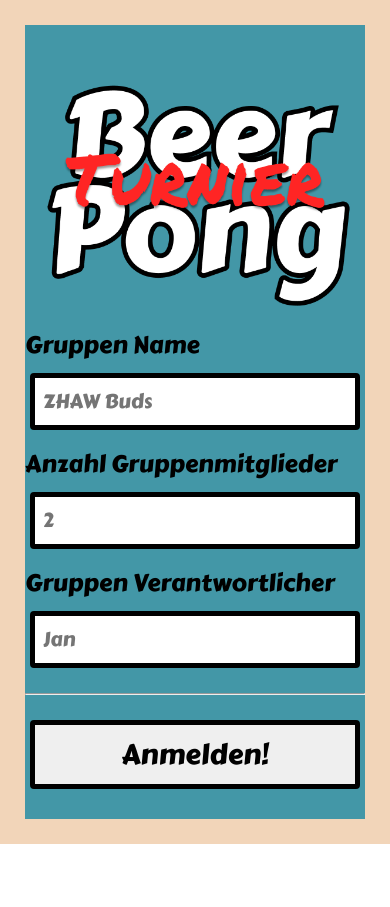
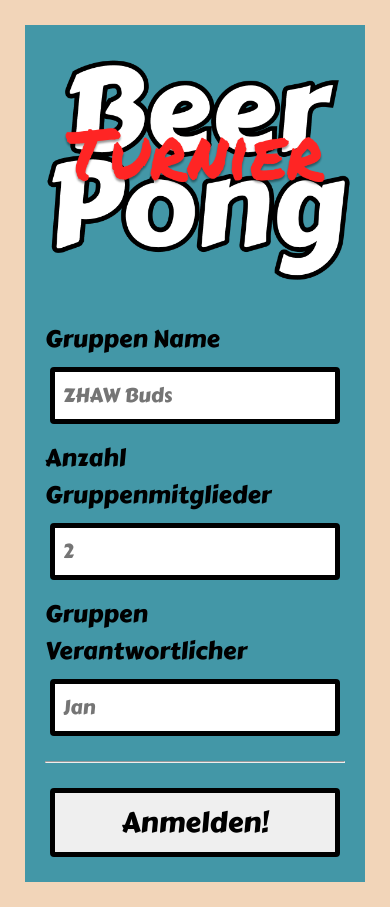
Before and after one commit to MrF3lix/zhaw-beer-pong, a Next.js app: page / in a window 390 px wide. Before the commit the page ends 844 px from the top, so only its background shows below. Built offline with nearby package versions, Linux system fonts and the light colour scheme.

Commit message:
Fix mobile styles

```diff
--- a/pages/index.js
+++ b/pages/index.js
@@ -6,7 +6,7 @@ import Logo from '../assets/images/logo.png'
 const API_URL = 'https://sheet.best/api/sheets/a9ab514d-7010-4004-b4eb-fc9c6dc94c0b'
 
 const Home = () => {
-    const [hasSubmitted, setHasSubmitted] = useSessionStorage('submitted-test-1', false)
+    const [hasSubmitted, setHasSubmitted] = useSessionStorage('submitted', false)
 
     const [groupName, setGroupName] = useState()
     const [groupSize, setGroupSize] = useState()
--- a/styles/globals.css
+++ b/styles/globals.css
@@ -69,6 +69,7 @@ form {
     display: flex;
     flex-direction: column;
     width: 100%;
+    padding: 20px;
 }
 
 .input__container {
```
